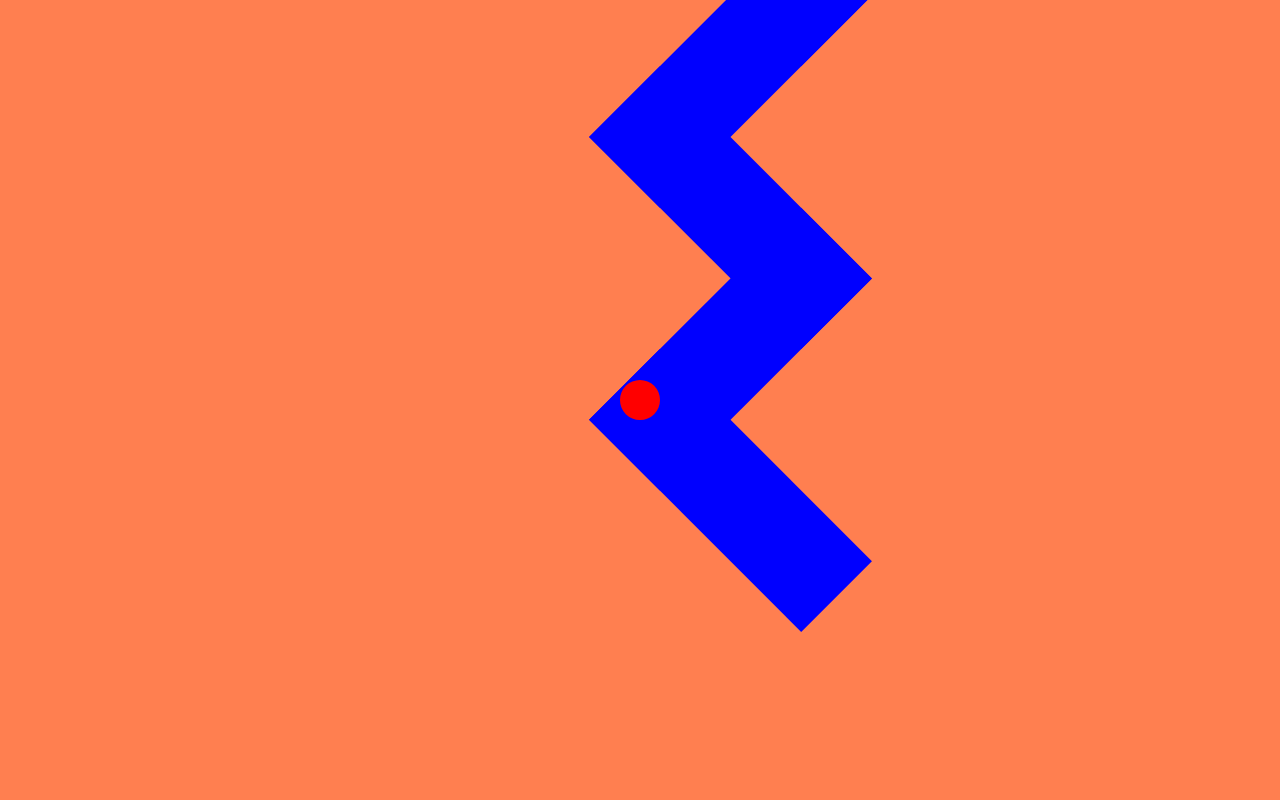
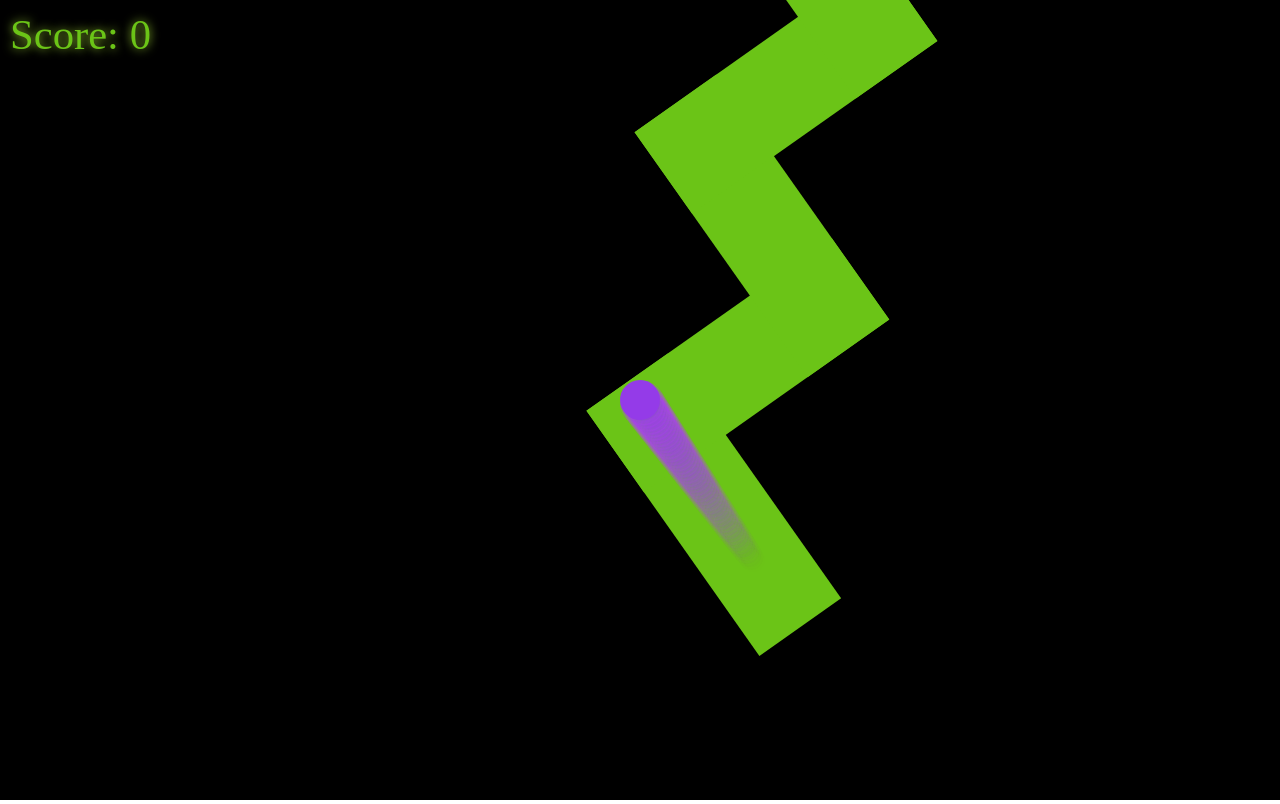
Before and after one commit to pieterdeschepper/zig-zag-game, a plain HTML site: page index.html in a window 1280 px wide. Drawn offline with Linux system fonts and the light colour scheme.

Commit message:
same modifications to the game

```diff
--- a/index.html
+++ b/index.html
@@ -4,7 +4,8 @@
       <title>ZigZag Game</title>
    </head>
    <body style="margin: 0px; overflow: hidden">
-      <canvas id="myCanvas" style="background-color: coral"></canvas>
+      <canvas id="myCanvas" style="background-color: black"></canvas>
+      <div id="score" style="color: #6BC417; position: absolute; top: 10px; left: 10px; font-size: 32pt;text-shadow: 0px 0px 10px yellowgreen;"></div>
       <script src="rectangle.js"></script>
       <script src="player.js"></script>
       <script src="track.js"></script>
@@ -16,10 +17,12 @@
 
          const shortSide = 100;
          const longSide = 300;
-         const N = 10;
+         const N = 20;
          const x = 0;
          const y = 0;
          const speed = 4;
+
+         let rotation = 0;
 
          const track = new Track(x, y , N, shortSide, longSide);
 
@@ -37,6 +40,7 @@
          animate();
 
          function animate() {
+            rotation += 0.003;
             player.move();
             track.adjustFor(player);
             if (!track.contains(player)) {
@@ -47,7 +51,7 @@
 
             ctx.save();
             ctx.translate(myCanvas.width / 2, myCanvas.height / 2);
-            ctx.rotate(-3 * Math.PI / 4);
+            ctx.rotate(-3 * Math.PI / 4 + rotation);
 
             ctx.translate(-player.x, -player.y);
 
@@ -56,6 +60,8 @@
 
             ctx.restore();
 
+            score.innerHTML = `Score: ${Math.floor(track.score)}`;
+
             requestAnimationFrame(animate);
          }
 
--- a/player.js
+++ b/player.js
@@ -2,12 +2,20 @@ class Player {
    constructor(x, y, radius, speed = 2) {
       this.x = x;
       this.y = y;
+      this.trail = [];
       this.radius = radius;
       this.direction = "right";
       this.speed = speed;
+
+      this.trailLength = 50;
    }
 
    move() {
+      this.trail.push({ x: this.x, y: this.y, r: this.radius });
+      if (this.trail.length > this.trailLength) {
+         this.trail.shift();
+      }
+
       if (this.direction == "right") {
          this.x += this.speed;
       } else {
@@ -20,9 +28,19 @@ class Player {
    }
 
    draw(ctx) {
+      ctx.lineWidth = 5;
+      for (let i = 0; i < this.trail.length; i++) {
+         const { x, y, r } = this.trail[i];
+         ctx.beginPath();
+         ctx.arc(x, y, r/2 + r /2/ this.trailLength * i, 0, Math.PI * 2);
+         ctx.fillStyle = `rgba(148, 59, 232, ${i / this.trailLength**1.4})`;
+         ctx.strokeStyle = `rgba(180, 59, 255, ${i / this.trailLength**1.4})`;
+         ctx.fill();
+         ctx.stroke();
+      }
       ctx.beginPath();
       ctx.arc(this.x, this.y, this.radius, 0, Math.PI * 2);
-      ctx.fillStyle = "red";
+      ctx.fillStyle = `rgb(148,59,232)`;
       ctx.fill();
    }
 }
--- a/rectangle.js
+++ b/rectangle.js
@@ -20,7 +20,7 @@ class Rectangle {
    }
 
    draw(ctx) {
-      ctx.fillStyle = "blue";
+      ctx.fillStyle = "#6BC417";
       ctx.fillRect(this.x, this.y, this.width, this.height);
    }
 }
--- a/track.js
+++ b/track.js
@@ -7,6 +7,8 @@ class Track {
 
       this.rectangles = [];
       this.index = 0;
+      this.score = -1;
+      this.scoreRect = null;
       while(this.index < num) {
          this.enqueueRectangle();
       }
@@ -47,6 +49,11 @@ class Track {
       for (const rect of this.rectangles) {
          if (rect.contains(player)) {
             isOnTrack = true;
+            if (rect != this.scoreRect) {
+               this.scoreRect = rect;
+               this.score += 1;
+            }
+            break;
          }
       }
       return isOnTrack;
```
